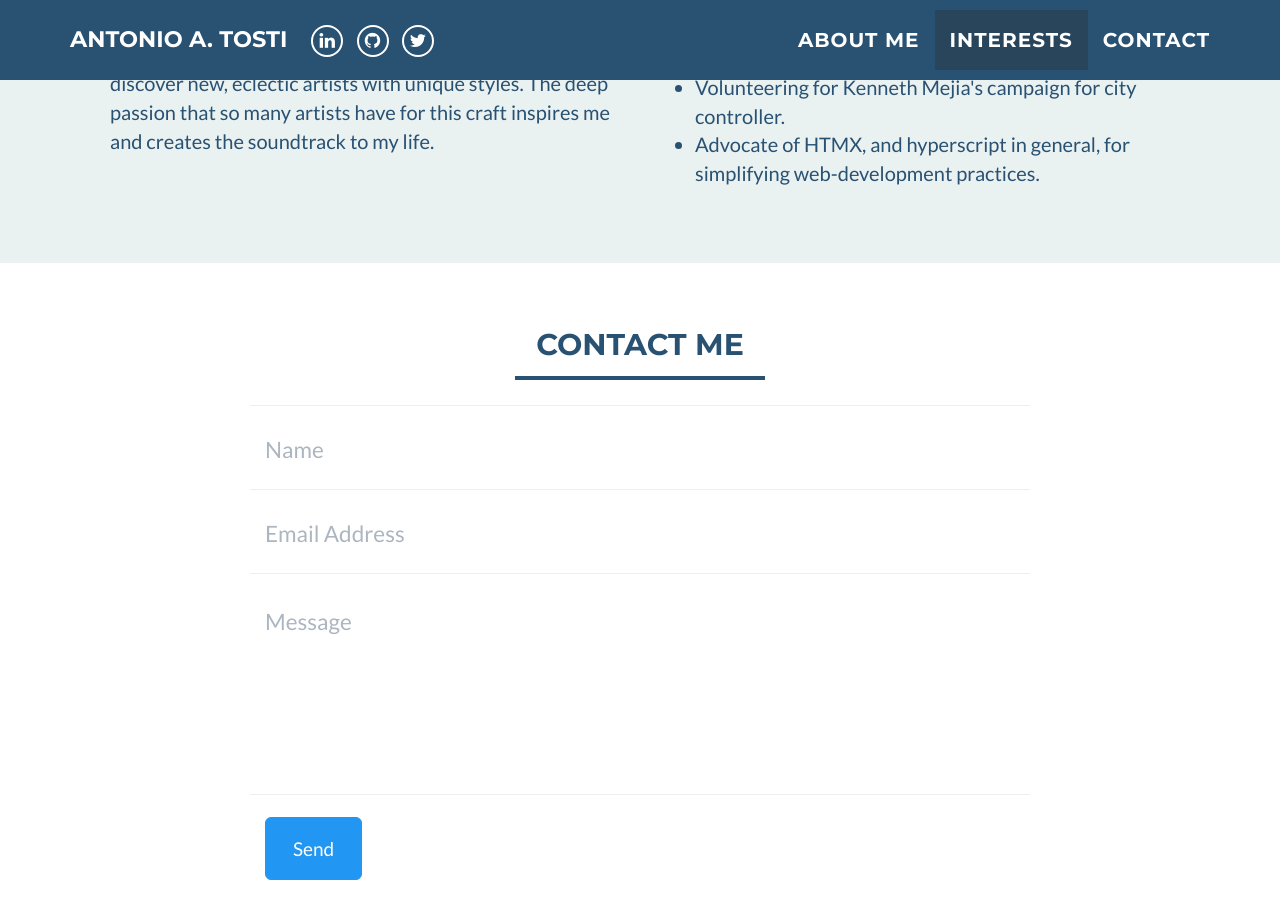
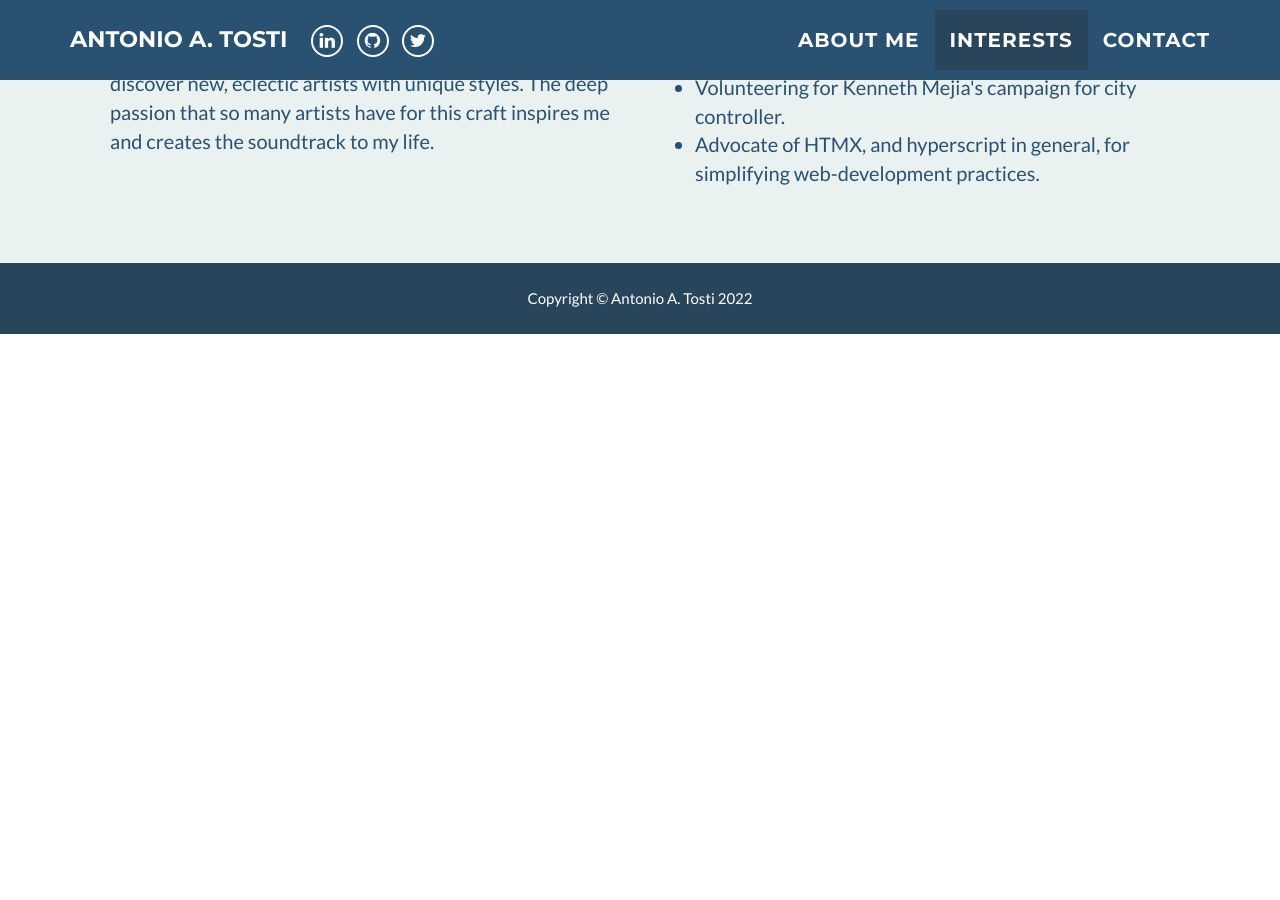
Before and after one commit to atosti/atosti.github.io, a Jekyll site: the page built from index.html, in a window 1280 px wide and 900 px high, scrolled down 1610 px. Built offline with Jekyll 4.4.1, drawn with Linux system fonts in a browser that asks for light colours; after the commit the page ends 1944 px from its top, so only the background shows below that.

Commit message:
Disabled contact section

```diff
--- a/_includes/contact_form.html
+++ b/_includes/contact_form.html
@@ -1,5 +1,5 @@
 <!-- Contact Section -->
-<section id="contact">
+<!-- <section id="contact">
 	<div class="container">
 		<div class="row">
 			<div class="col-lg-12 text-center">
@@ -46,4 +46,4 @@
 			</div>
 		</div>
 	</div>
-</section>
+</section> -->
```
